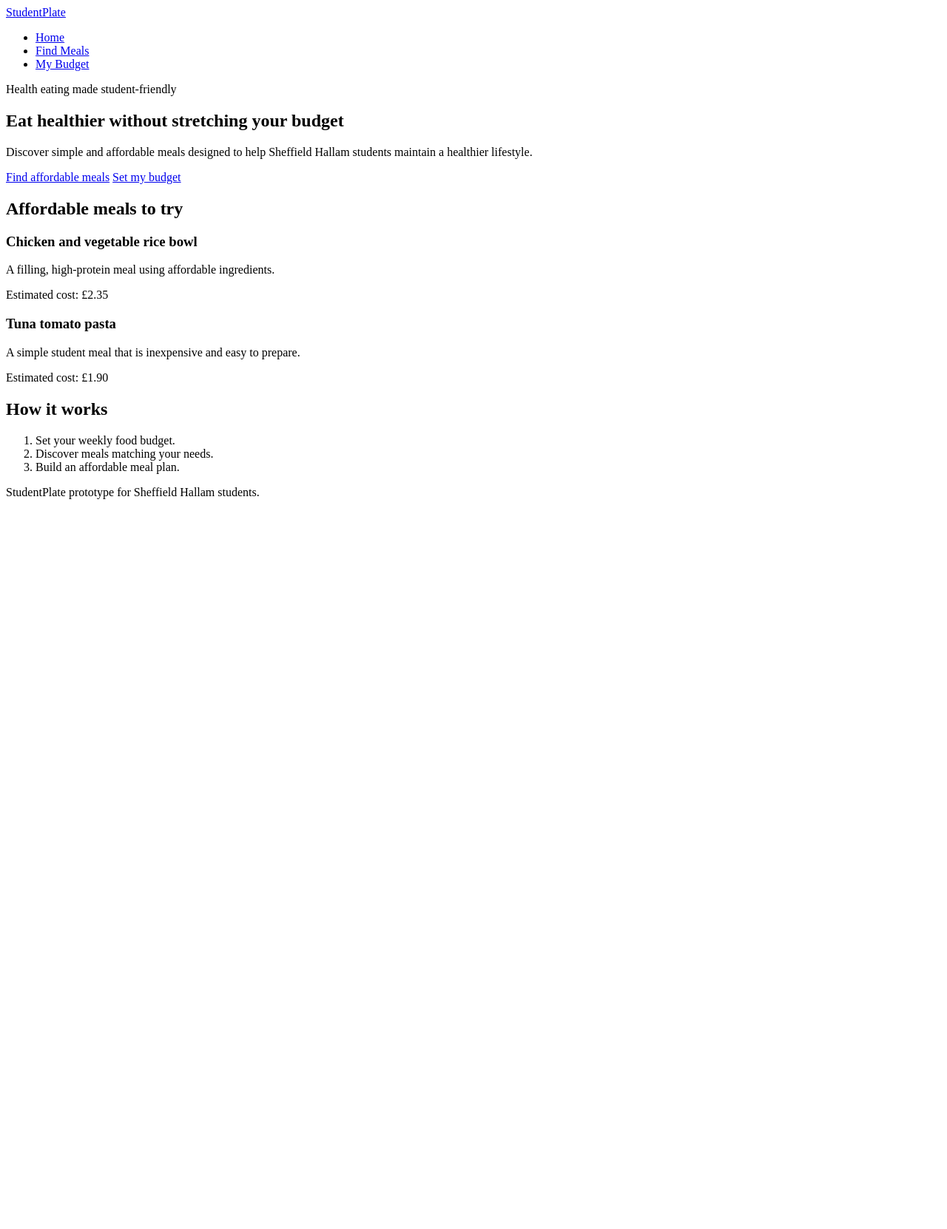
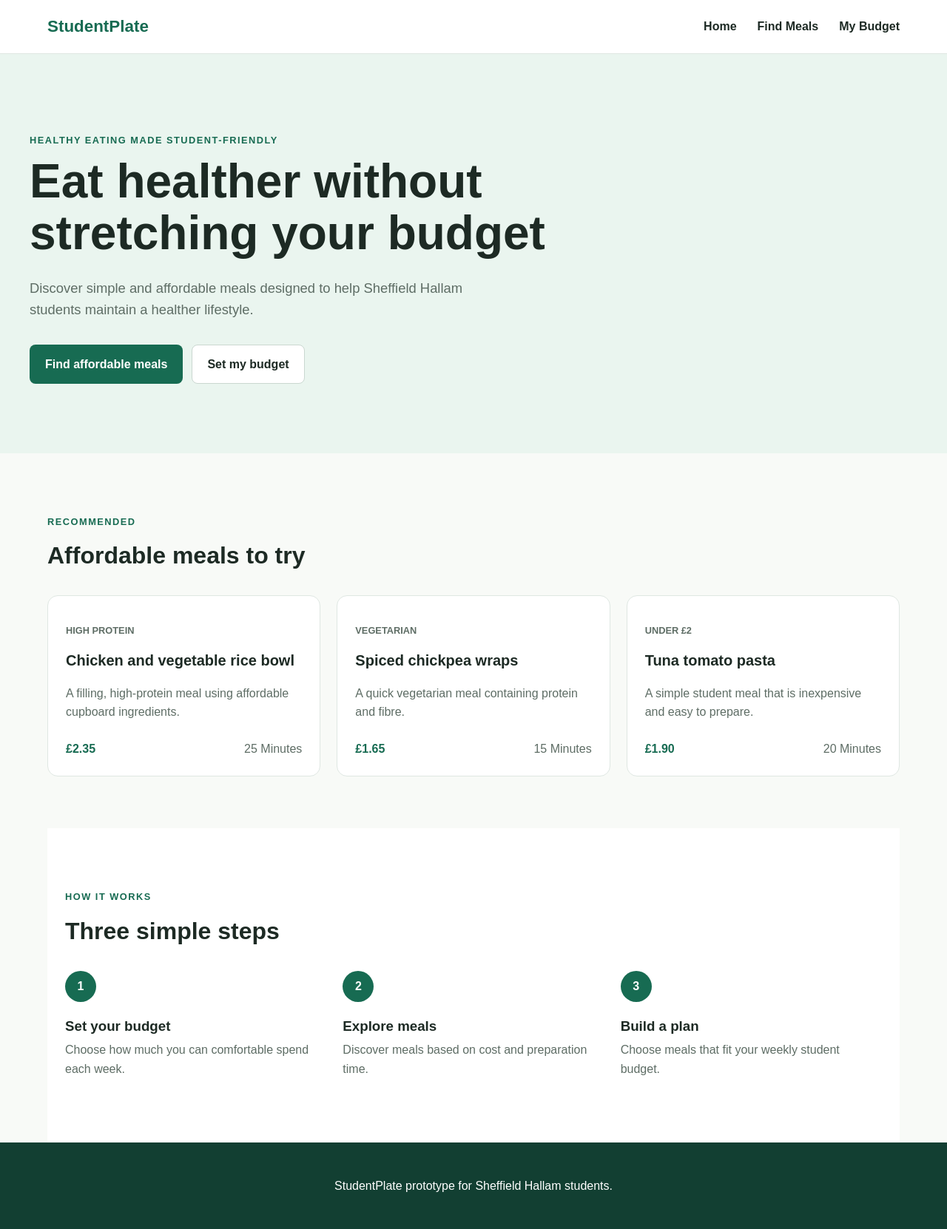
Before and after one commit to C1028030/studentplate, a Django app: page / in a window 1280 px wide. Shown: the whole page at 74% size. Before the commit the page ends 675 px from the top, so only its background shows below. Run offline with Django 5.2, Linux system fonts and the light colour scheme.

Commit message:
Added initial meal catalogue

```diff
--- /dev/null
+++ b/meals/static/meals/css/style.css
@@ -0,0 +1,330 @@
+/* Removes default browser spacing and makes sizing predictable */
+* {
+    box-sizing: border-box;
+}
+
+body {
+    margin: 0;
+    background-color: #f8faf7;
+    color: #1d2a24;
+    font-family: Arial, Helvetica, sans-serif;
+    line-height: 1.6;
+}
+
+a {
+    color: inherit;
+    text-decoration: none;
+}
+
+/* Navigation */
+
+.site-header {
+    background-color: #ffffff;
+    border-bottom: 1px solid #dfe7e2;
+}
+
+.navbar {
+    max-width: 1200px;
+    min-height: 72px;
+    margin: 0 auto;
+    padding: 0 24px;
+
+    display: flex;
+    align-items: center;
+    justify-content: space-between;
+}
+
+.logo {
+    color: #176b52;
+    font-size: 1.4rem;
+    font-weight: bold;
+}
+
+.nav-links {
+    display: flex;
+    gap: 28px;
+
+    margin: 0;
+    padding: 0;
+    list-style: none;
+}
+
+.nav-links a {
+    font-weight: 600;
+}
+
+.nav-links a:hover {
+    color: #176b52;
+}
+
+/* Homepage */
+
+.hero {
+    min-height: 540px;
+    padding: 90px 24px;
+
+    display: flex;
+    align-items: center;
+
+    background-color: #eaf5ef;
+}
+
+.hero-content {
+    width: 100%;
+    max-width: 1200px;
+    margin: 0 auto;
+}
+
+.eyebrow {
+    margin-bottom: 10px;
+
+    color: #176b52;
+    font-size: 0.8rem;
+    font-weight: bold;
+    letter-spacing: 1.5px;
+    text-transform: uppercase;
+}
+
+.hero h1 {
+    max-width: 750px;
+    margin: 0 0 24px;
+
+    font-size: 4rem;
+    line-height: 1.1;
+}
+
+.hero-description {
+    max-width: 620px;
+    color: #5e6d65;
+    font-size: 1.15rem;
+}
+
+.hero-buttons {
+    display: flex;
+    flex-wrap: wrap;
+    gap: 12px;
+
+    margin-top: 32px;
+}
+
+.button {
+    display: inline-block;
+    padding: 13px 20px;
+
+    border: 1px solid transparent;
+    border-radius: 8px;
+
+    font-weight: bold;
+}
+
+.primary-button {
+    background-color: #176b52;
+    color: #ffffff;
+}
+
+.primary-button:hover {
+    background-color: #0e4f3c;
+}
+
+.secondary-button {
+    background-color: #ffffff;
+    border-color: #cad7d0;
+}
+
+/* Featured meals */
+
+.featured-section,
+.steps-section {
+    max-width: 1200px;
+    margin: 0 auto;
+    padding: 70px 24px;
+}
+
+.section-heading {
+    margin-bottom: 28px
+}
+
+.section-heading h2 {
+    margin: 0;
+    font-size: 2rem;
+}
+
+.meal-grid,
+.steps-grid {
+    display: grid;
+    grid-template-columns: repeat(3, 1fr);
+    gap: 22px;
+}
+
+.meal-card {
+    overflow: hidden;
+
+    background-color: #ffffff;
+    border: 1px solid #dfe7e2;
+    border-radius: 14px;
+}
+
+.meal-card-content {
+    padding: 24px;
+}
+
+.meal-category {
+    color: #176b52;
+    font-size: 0.8rem;
+    font-weight: bold;
+    text-transform: uppercase;
+}
+
+.meal-card h3 {
+    margin: 8px 0;
+    font-size: 1.25rem;
+}
+
+.meal-card p {
+    color: #5e6d65;
+}
+
+.meal-information {
+    display: flex;
+    justify-content: space-between;
+
+    margin-top: 24px;
+    color: #5e6d65;
+}
+
+.meal-information strong {
+    color: #176b52;
+}
+
+/* How it works */
+
+.steps-section {
+    max-width: none;
+    background-color: #ffffff;
+}
+
+.steps-section, .section-heading,
+.steps-grid {
+    max-width: 1152px;
+    margin-right: auto;
+    margin-left: auto;
+}
+
+.step span {
+    display: flex;
+    width: 42px;
+    height: 42px;
+
+    align-items: center;
+    justify-content: center;
+
+    background-color: #176b52;
+    border-radius: 50%;
+    color: #ffffff;
+    font-weight: bold;
+}
+
+.step h3 {
+    margin-bottom: 4px;
+}
+
+.step p {
+    margin-top: 0;
+    color: #5e6d65;
+}
+
+.site-footer {
+    padding: 30px 24px;
+
+    background-color: #123f32;
+    color: #ffffff;
+    text-align: center;
+}
+
+/* Smaller screens */
+
+@media (max-width: 750px) {
+    .navbar {
+        align-items: flex-start;
+        flex-direction: column;
+        gap: 12px;
+        padding-top: 18px;
+        padding-bottom: 18px;
+    }
+
+    .nav-links {
+        flex-wrap: wrap;
+        gap: 16px;
+    }
+
+    .hero {
+        min-height: auto;
+        padding-top: 65px;
+        padding-bottom: 65px;
+    }
+
+    .hero h1 {
+        font-size: 2.7rem;
+    }
+
+    .meal-grid,
+    .steps-grid {
+        grid-template-columns: 1fr;
+    }
+}
+
+/* Meal catalogue */
+
+.page-heading {
+    padding: 70px 24px 45px;
+    background-color: #eaf5ef;
+    text-align: center;
+}
+
+.page-heading h1 {
+    max-width: 750px;
+    margin: 0 auto 16px;
+    font-size: 3rem;
+    line-height: 1.15;
+}
+
+.page-heading > p:last-child {
+    max-width: 620px;
+    margin: 0 auto;
+    color: #5e6d65;
+}
+
+.catalogue-section {
+    max-width: 1200px;
+    min-height: 500px;
+    margin: 0 auto;
+    padding: 60px 24px;
+}
+
+.catalogue-heading {
+    display: flex;
+    align-items: center;
+    justify-content: space-between;
+    margin-bottom: 28px;
+}
+
+.catalogue-heading h2,
+.catalogue-heading p {
+    margin: 0;
+}
+
+.catalogue-heading p {
+    color: #5e6d65;
+}
+
+@media (max-width: 750px) {
+    .page-heading h1 {
+        font-size: 2.3rem;
+    }
+
+    .catalogue-heading {
+        align-items: flex-start;
+        flex-direction: column;
+        gap: 6px;
+    }
+}
--- /dev/null
+++ b/meals/templates/meals/base.html
@@ -0,0 +1,35 @@
+{% load static %}
+<!DOCTYPE html>
+<html lang="en">
+<head>
+    <meta charset="UTF-8">
+    <meta name="viewport" content="width=device-width, initial-scale=1.0">
+    <title>{% block title %}StudentPlate{% endblock %}</title>
+    <link rel="stylesheet" href="{% static 'meals/css/style.css' %}">
+</head>
+<body>
+    <!--- Shared navigation --->
+    <header class="site-header">
+        <nav class="navbar">
+            <a class="logo" href="{% url 'home' %}">StudentPlate</a>
+
+            <ul class="nav-links">
+                <li><a href="{% url 'home' %}">Home</a></li>
+                <li><a href="{% url 'meal_list' %}">Find Meals</a></li>
+                <li><a href="#">My Budget</a></li>
+            </ul>
+        </nav>
+    </header>
+
+    <!--- Each page inserts its content here --->
+    <main>
+        {% block content %}
+        {% endblock %}
+    </main>
+
+    <!--- Shared footer --->
+    <footer class="site-footer">
+        <p>StudentPlate prototype for Sheffield Hallam students.</p>
+    </footer>
+</body>
+</html>
--- a/meals/templates/meals/home.html
+++ b/meals/templates/meals/home.html
@@ -1,72 +1,112 @@
-<!DOCTYPE html>
-<html lang="en">
-<head>
-    <meta charset="UTF-8">
-    <meta name="viewport" content="width=device-width, initial-scale=1.0">
-    <title>StudentPlate</title>
-</head>
-<body>
-    <!--- Homepage Navigation --->
-    <header>
-        <nav>
-            <a href="/">StudentPlate</a>
+{% extends "meals/base.html" %}
 
-            <ul>
-                <li><a href="/">Home</a></li>
-                <li><a href="#">Find Meals</a></li>
-                <li><a href="#">My Budget</a></li>
-            </ul>
-        </nav>
-    </header>
 
-    <main>
-        <!--- Main Introduction Section --->
-        <section>
-            <p>Health eating made student-friendly</p>
+{% block title %}
+    Home | StudentPlate
+{% endblock %}
 
-            <h1>Eat healthier without stretching your budget</h1>
+{% block content %}
+    <!--- Main introcution --->
+    <section class="hero">
+        <div class="hero-content">
+            <p class="eyebrow">Healthy eating made student-friendly</p>
 
-            <p>
+            <h1>Eat healther without stretching your budget</h1>
+
+            <p class="hero-description">
                 Discover simple and affordable meals designed to help
-                Sheffield Hallam students maintain a healthier lifestyle.
+                Sheffield Hallam students maintain a healther lifestyle.
             </p>
 
-            <a href="#">Find affordable meals</a>
-            <a href="#">Set my budget</a>
-        </section>
+            <div class="hero-buttons">
+                <a class="button primary-button" href="{% url 'meal_list' %}">Find affordable meals</a>
+                <a class="button secondary-button" href="#">Set my budget</a>
+            </div>
+        </div>
+    </section>
 
-        <!--- Featured meals section --->
-        <section>
+    <!--- Featured meals --->
+    <section class="featured-section">
+        <div class="section-heading">
+            <p class="eyebrow">Recommended</p>
             <h2>Affordable meals to try</h2>
+        </div>
 
-            <article>
-                <h3>Chicken and vegetable rice bowl</h3>
-                <p>A filling, high-protein meal using affordable ingredients.</p>
-                <p>Estimated cost: £2.35</p>
+        <div class="meal-grid">
+            <article class="meal-card">
+                <div class="meal-card-content">
+                    <p class="meal-category">High Protein</p>
+                    <h3>Chicken and vegetable rice bowl</h3>
+                    <p>
+                        A filling, high-protein meal using affordable
+                        cupboard ingredients.
+                    </p>
+
+                    <div class="meal-information">
+                        <strong>£2.35</strong>
+                        <span>25 Minutes</span>
+                    </div>
+                </div>
             </article>
 
-            <article>
-                <h3>Tuna tomato pasta</h3>
-                <p>A simple student meal that is inexpensive and easy to prepare.</p>
-                <p>Estimated cost: £1.90</p>
+            <article class="meal-card">
+                <div class="meal-card-content">
+                    <p class="meal-category">Vegetarian</p>
+                    <h3>Spiced chickpea wraps</h3>
+                    <p>
+                        A quick vegetarian meal containing protein and fibre.
+                    </p>
+
+                    <div class="meal-information">
+                        <strong>£1.65</strong>
+                        <span>15 Minutes</span>
+                    </div>
+                </div>
             </article>
-        </section>
 
-        <!--- User journey explanation --->
-        <section>
-            <h2>How it works</h2>
+            <article class="meal-card">
+                <div class="meal-card-content">
+                    <p class="meal-category">Under £2</p>
+                    <h3>Tuna tomato pasta</h3>
+                    <p>
+                        A simple student meal that is inexpensive and
+                        easy to prepare.
+                    </p>
 
-            <ol>
-                <li>Set your weekly food budget.</li>
-                <li>Discover meals matching your needs.</li>
-                <li>Build an affordable meal plan.</li>
-            </ol>
-        </section>
-    </main>
+                    <div class="meal-information">
+                        <strong>£1.90</strong>
+                        <span>20 Minutes</span>
+                    </div>
+                </div>
+            </article>
+        </div>
+    </section>
 
-    <footer>
-        <p>StudentPlate prototype for Sheffield Hallam students.</p>
-    </footer>
+    <!--- User Journey --->
+    <section class="steps-section">
+        <div class="section-heading">
+            <p class="eyebrow">How it works</p>
+            <h2>Three simple steps</h2>
+        </div>
 
-</body>
-</html>
+        <div class="steps-grid">
+            <article class="step">
+                <span>1</span>
+                <h3>Set your budget</h3>
+                <p>Choose how much you can comfortable spend each week.</p>
+            </article>
+
+            <article class="step">
+                <span>2</span>
+                <h3>Explore meals</h3>
+                <p>Discover meals based on cost and preparation time.</p>
+            </article>
+
+            <article class="step">
+                <span>3</span>
+                <h3>Build a plan</h3>
+                <p>Choose meals that fit your weekly student budget.</p>
+            </article>
+        </div>
+    </section>
+{% endblock %}
--- a/meals/urls.py
+++ b/meals/urls.py
@@ -4,4 +4,7 @@ from . import views
 urlpatterns = [
     # Empty path is homepage
     path("", views.home, name="home"),
+
+    # Displays the complete meal catalogue
+    path("meals/", views.meal_list, name="meal_list"),
 ]
--- a/meals/views.py
+++ b/meals/views.py
@@ -3,3 +3,44 @@ from django.shortcuts import render
 # Homepage
 def home(request):
     return render(request, "meals/home.html")
+
+# Displays available meals
+def meal_list(request):
+    # Temporary sample data for first prototype
+    meals = [
+        {
+            "name": "Chicken and vegetable rice bowl",
+            "category": "High protein",
+            "description": "A filling meal made with chicken, rice and vegetables.",
+            "price": 2.35,
+            "prep_time": 25,
+        },
+        {
+            "name": "Spiced chickpea wraps",
+            "category": "Vegetarian",
+            "description": "Quick wraps containing chickpeas, salad and yoghurt.",
+            "price": 1.65,
+            "prep_time": 15,
+        },
+        {
+            "name": "Tuna tomato pasta",
+            "category": "Under £2",
+            "description": "An affordable pasta meal containing tuna and tomatoes",
+            "price": 1.90,
+            "prep_time": 20,
+        },
+        {
+            "name": "Banana overnight oats",
+            "category": "Breakfast",
+            "description": "A simple breakfast that can be prepared the night before",
+            "price": 0.95,
+            "prep_time": 5,
+        },
+    ]
+
+    # Passes the list to the HTML template
+    context = {
+        "meals": meals,
+    }
+
+    return render(request, "meals/meal_list.html", context)
```
Also changed, not shown: meals/templates/meals/meal_list.html (added, +53 -0 lines).
